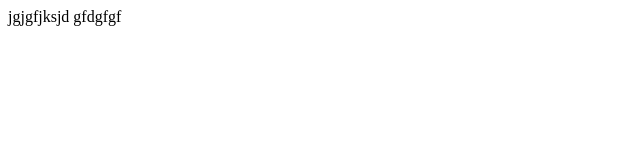
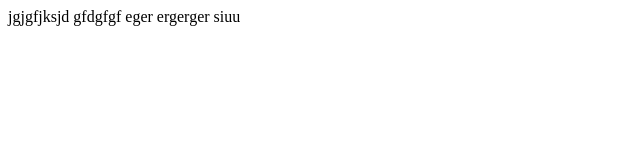
Before and after one commit to Ju4nM/colaboracionRuben, a plain HTML site: page index.html in a window 1280 px wide. Shown: the whole page, without its empty margins (0-640 px from the left). Drawn offline with Linux system fonts and the light colour scheme.

Commit message:
agregue letras

```diff
--- a/index.html
+++ b/index.html
@@ -8,5 +8,8 @@
 <body>
     jgjgfjksjd
     gfdgfgf
+    eger
+    ergerger
+    siuu
 </body>
 </html>
```
